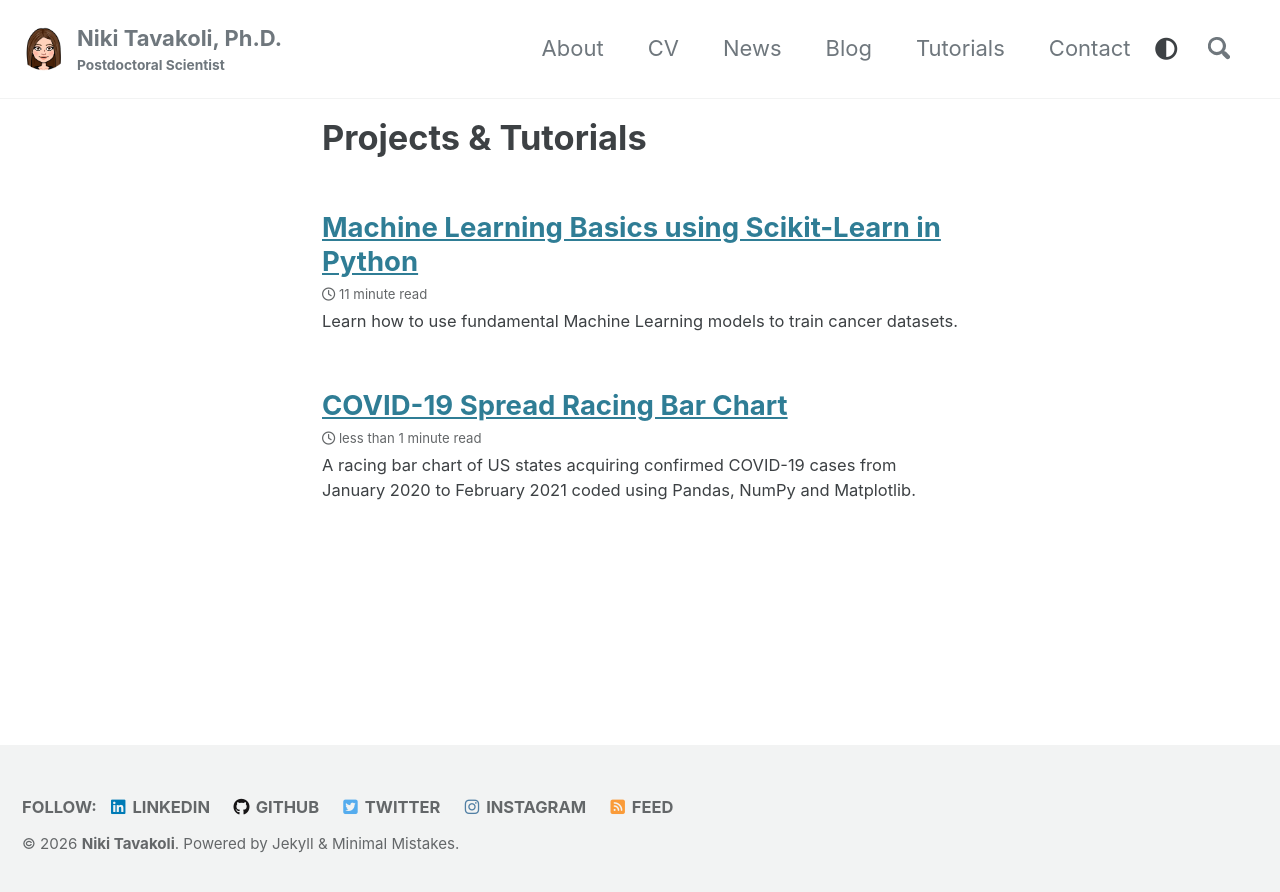
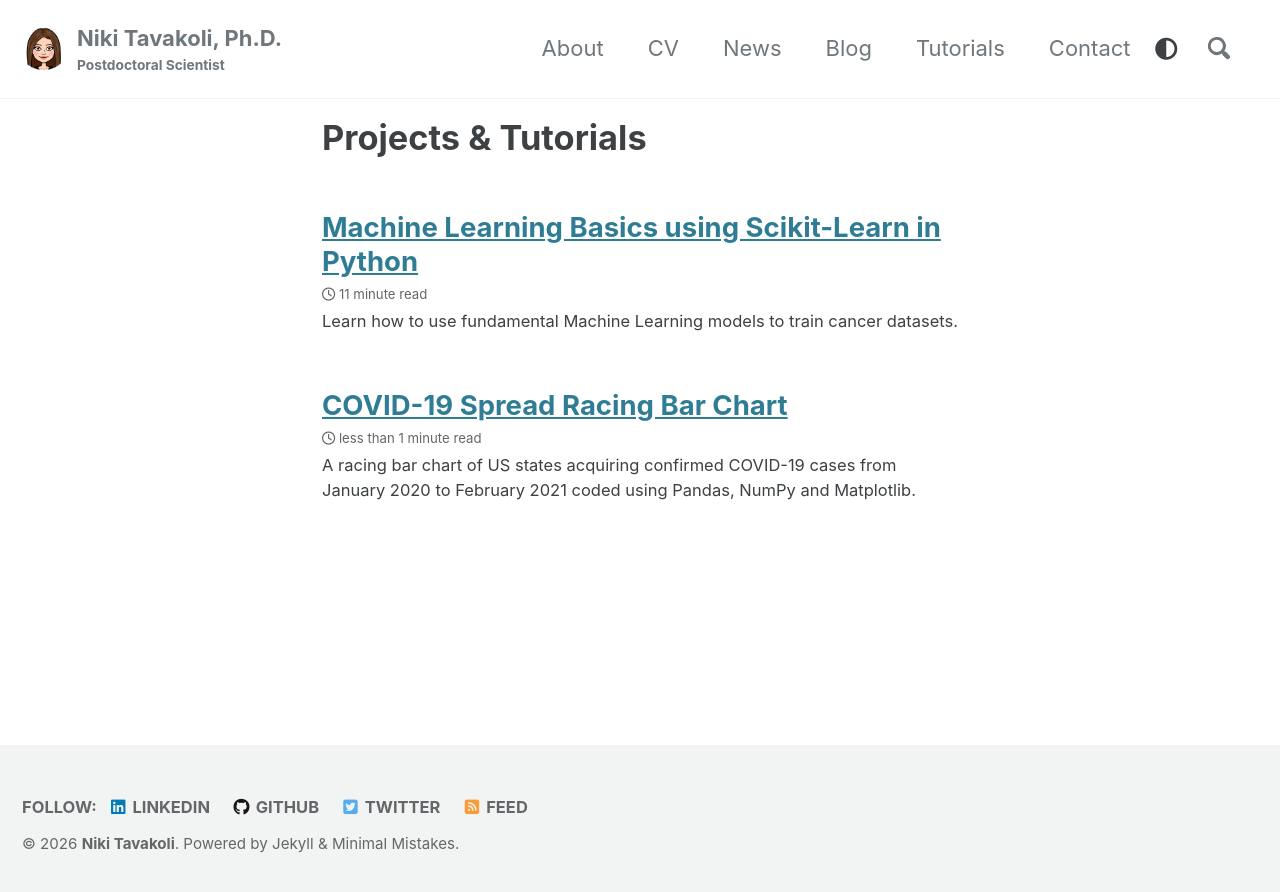
Before and after one commit to nikitavakoli/nikitavakoli.github.io, a Jekyll site: the page built from _pages/projects.md, in a window 1280 px wide. Shown: the top 892 px of the page. Built offline with Jekyll 4.4.1, drawn with Linux system fonts in a browser that asks for light colours; cached includes are drawn as plain includes; nearby versions of some CDN libraries.

Commit message:
changing basic updated info

```diff
--- a/_config.yml
+++ b/_config.yml
@@ -127,9 +127,6 @@ footer:
     - label: "Twitter"
       icon: "fab fa-fw fa-twitter-square"
       url: "https://twitter.com/DatabaeInLA"
-    - label: "Facebook"
-      icon: "fab fa-fw fa-facebook-square"
-      #url: "https://www.facebook.com/nikitavak0li"
     - label: "GitHub"
       icon: "fab fa-fw fa-github"
       # url:
@@ -139,9 +136,6 @@ footer:
     - label: "Bitbucket"
       icon: "fab fa-fw fa-bitbucket"
       # url:
-    - label: "Instagram"
-      icon: "fab fa-fw fa-instagram"
-      url: "https://www.instagram.com/niki_tavakoli/"
 
 
 # Reading Files
--- a/index.html
+++ b/index.html
@@ -7,8 +7,8 @@ author_profile: false
     <h1 style="font-size:6vw">Hello!</h1>
     <font size="+3">my name is Niki</a>, and I ♥️ systems biology.</font> <br>
 <br>
-Learn more about me <a href="/about/" style="color: tomato"> here! </a>
+<!--  Learn more about me <a href="/about/" style="color: tomato"> here! </a> -->
 <hr>
-<img src="/images/home1.png" alt="home_logo" width="510" height="510">
+<!-- <img src="/images/home1.png" alt="home_logo" width="510" height="510"> -->
 
 </center>
```
